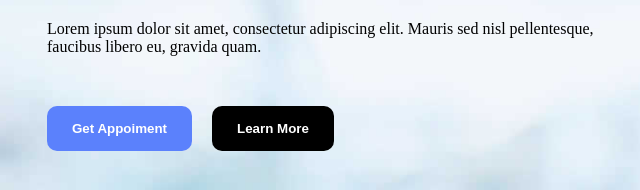
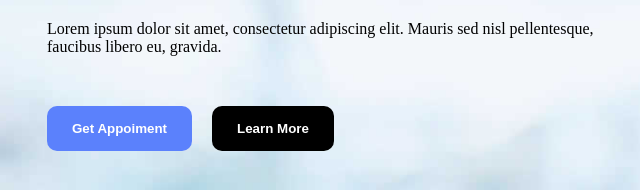
Before and after one commit to anupamgupta432/MediPlus, a plain HTML site: page index.html in a window 1280 px wide. Shown: the part 470-660 px from the top of the page, 17-657 px from the left. Drawn offline with Linux system fonts and the light colour scheme.

Commit message:
new commit

```diff
--- a/index.html
+++ b/index.html
@@ -69,7 +69,7 @@
                   <p>
                     Lorem ipsum dolor sit amet, consectetur adipiscing elit.
                     Mauris sed nisl pellentesque,<br />
-                    faucibus libero eu, gravida quam.
+                    faucibus libero eu, gravida.
                   </p>
                 </div>
                 <div class="Home-btn">
```
